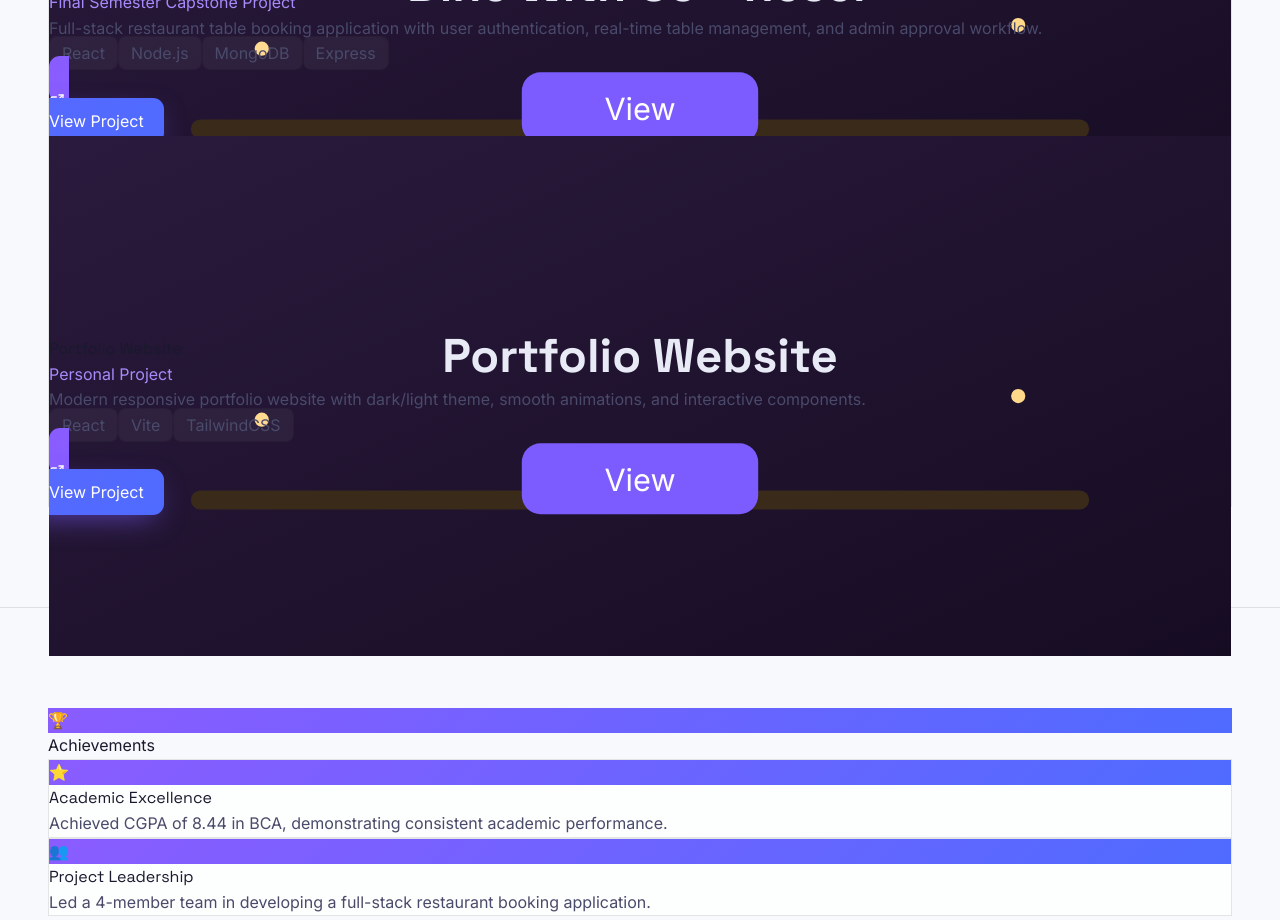
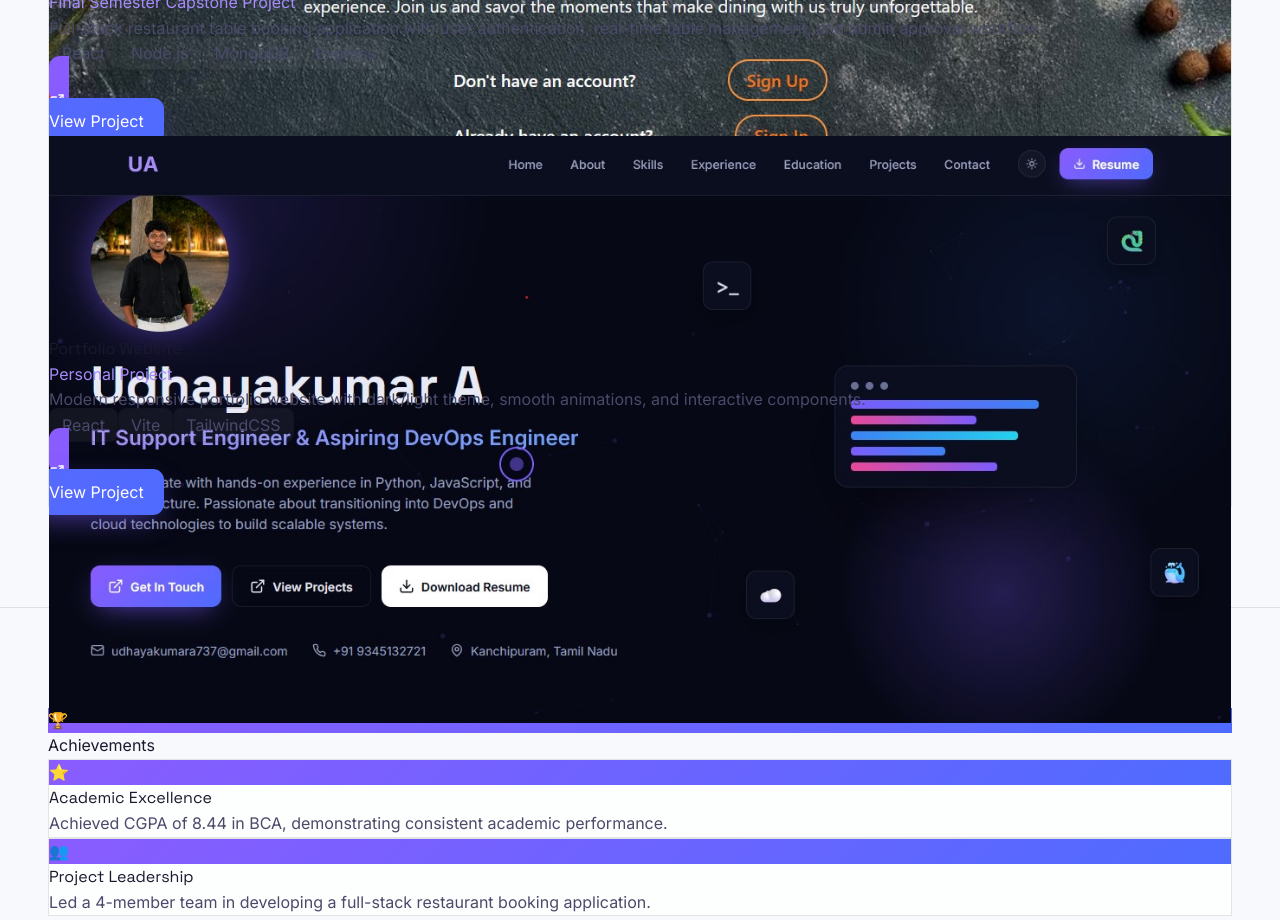
Before and after one commit to udhaya-168/portfolio, a React (Vite) app: page / in a window 1280 px wide. Shown: the part 7480-8400 px from the top of the page. Built offline with nearby package versions, Linux system fonts and the light colour scheme.

Commit message:
Add project images to Projects section

```diff
--- a/src/components/Projects.jsx
+++ b/src/components/Projects.jsx
@@ -12,7 +12,8 @@ const Projects = () => {
       url: 'https://dinewith.netlify.app/',
       description: 'Full-stack restaurant table booking application with user authentication, real-time table management, and admin approval workflow.',
       technologies: ['React', 'Node.js', 'MongoDB', 'Express'],
-      category: 'fullstack'
+      category: 'fullstack',
+      image: '/portfolio/Dine_with_us.jpg'
     },
     {
       title: 'Portfolio Website',
@@ -20,7 +21,8 @@ const Projects = () => {
       url: '#',
       description: 'Modern responsive portfolio website with dark/light theme, smooth animations, and interactive components.',
       technologies: ['React', 'Vite', 'TailwindCSS'],
-      category: 'frontend'
+      category: 'frontend',
+      image: '/portfolio/portfolio.jpg'
     }
   ]
 
@@ -65,22 +67,12 @@ const Projects = () => {
         {filteredProjects.map((project, index) => (
           <ScrollAnimation key={index} animationDelay={index * 0.1}>
             <div className="rounded-xl overflow-hidden transition-transform hover:scale-105" style={{ background: 'var(--card)', border: '1px solid var(--border)' }}>
-              <div className="h-40 sm:h-50 w-full flex items-center justify-center" style={{ height: 'clamp(160px, 20vw, 200px)', background: 'linear-gradient(135deg, #2a1a3d, #160c22)' }}>
-                <svg viewBox="0 0 500 220" xmlns="http://www.w3.org/2000/svg" className="w-full h-full">
-                  <defs>
-                    <linearGradient id="pg" x1="0" y1="0" x2="1" y2="1">
-                      <stop offset="0%" stopColor="#2a1a3d"/>
-                      <stop offset="100%" stopColor="#160c22"/>
-                    </linearGradient>
-                  </defs>
-                  <rect width="500" height="220" fill="url(#pg)"/>
-                  <circle cx="90" cy="120" r="3" fill="#ffd88a"/>
-                  <circle cx="410" cy="110" r="3" fill="#ffd88a"/>
-                  <rect x="60" y="150" width="380" height="8" rx="4" fill="#3a2a1a"/>
-                  <text x="250" y="100" fill="#e8eaf6" fontSize="20" fontFamily="Space Grotesk, sans-serif" textAnchor="middle" fontWeight="700">{project.title.substring(0, 20)}</text>
-                  <rect x="200" y="130" width="100" height="30" rx="8" fill="#7c5cff"/>
-                  <text x="250" y="150" fill="#fff" fontSize="13" textAnchor="middle" fontFamily="Inter">View</text>
-                </svg>
+              <div className="h-40 sm:h-50 w-full overflow-hidden" style={{ height: 'clamp(160px, 20vw, 200px)' }}>
+                <img
+                  src={project.image}
+                  alt={project.title}
+                  className="w-full h-full object-cover transition-transform duration-300 hover:scale-110"
+                />
               </div>
               <div className="p-5 sm:p-7">
                 <h3 className="text-lg sm:text-xl font-bold mb-2 text-center sm:text-left">{project.title}</h3>
```
Also changed, not shown: public/Dine_with_us.jpg (added), public/portfolio.jpg (added).
